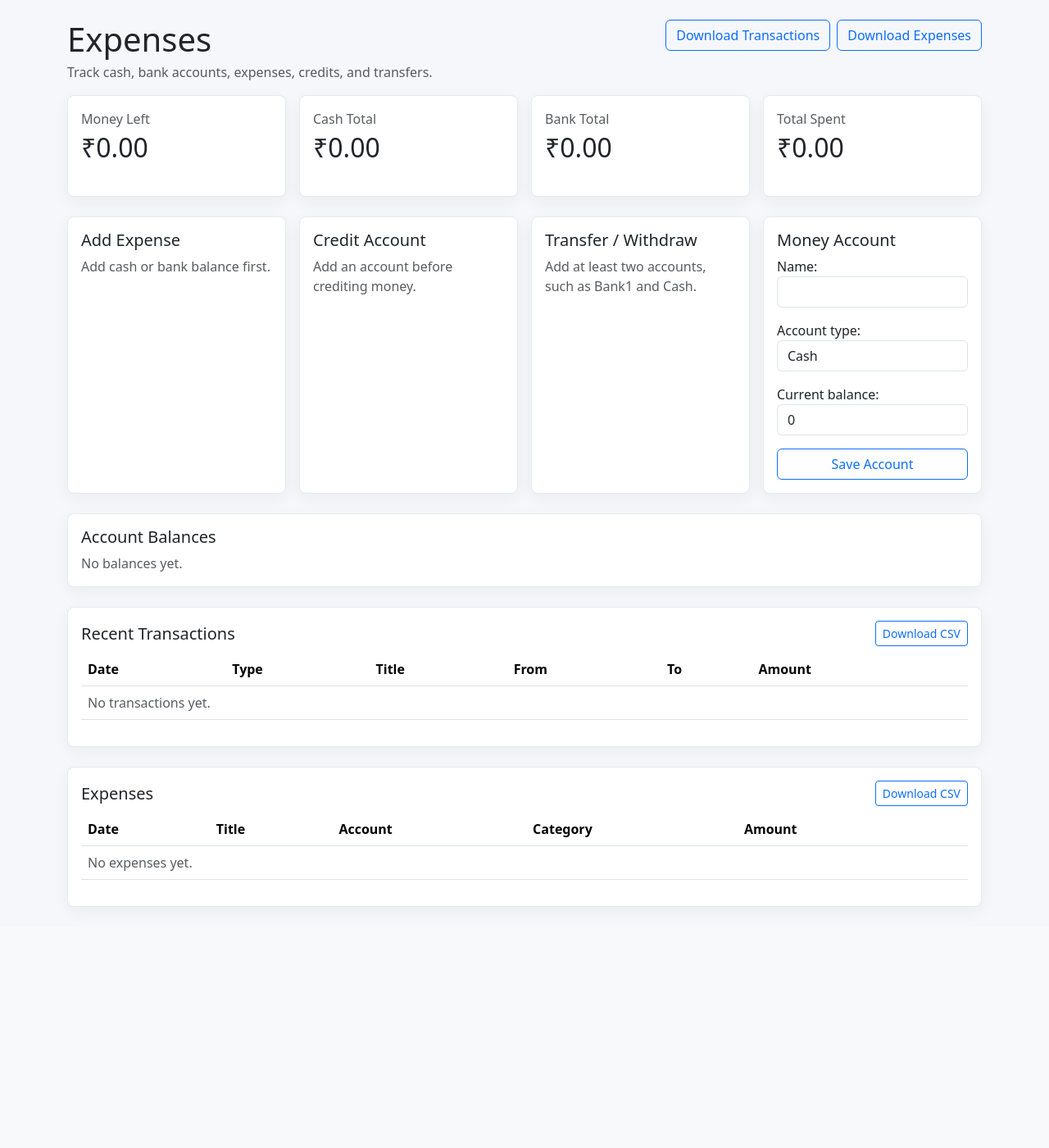
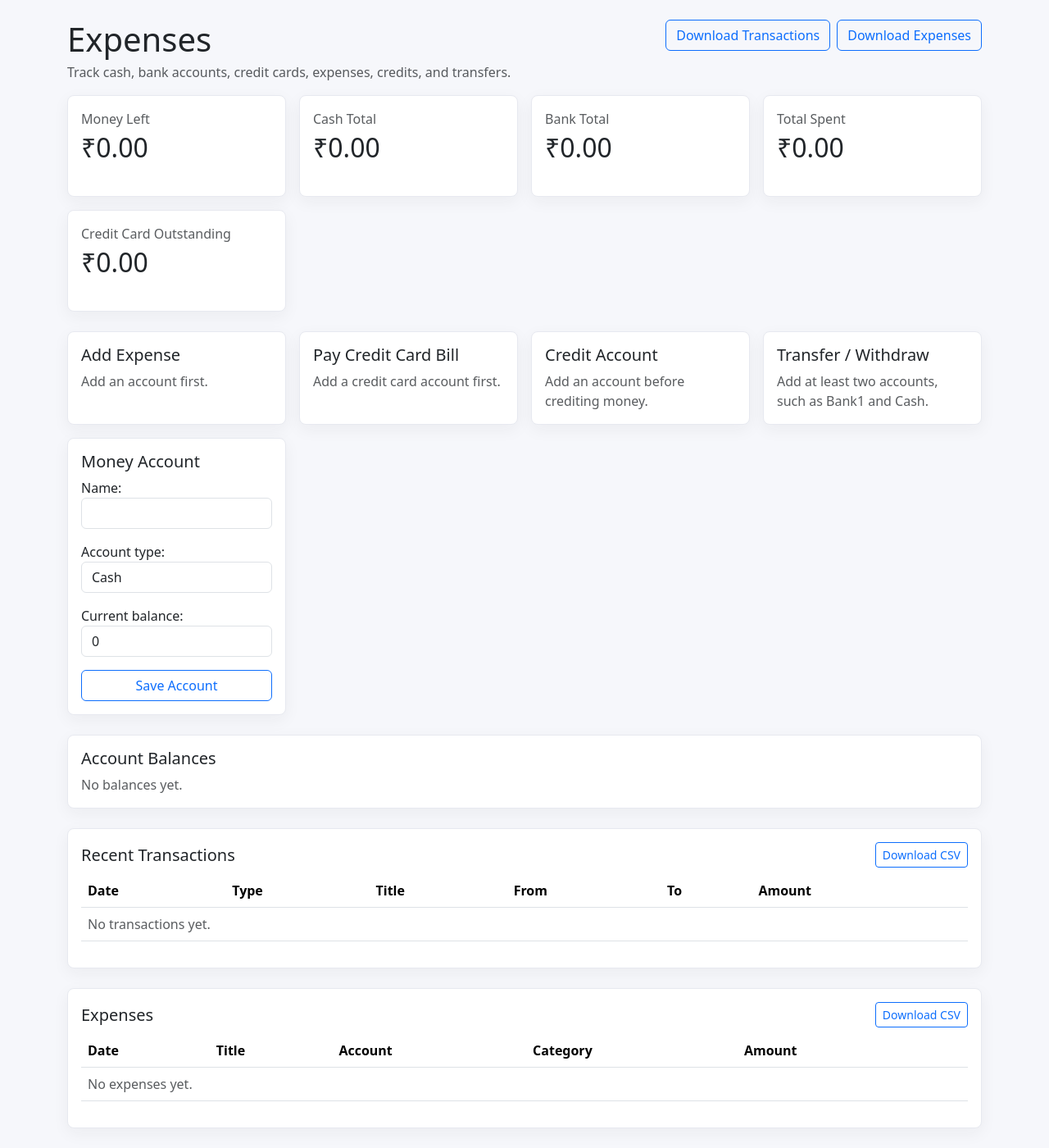
Before and after one commit to MandadiMahendharReddy/krishna_daily-life-os, a Django app: page /expenses/ in a window 1280 px wide. Shown: the part 56-1456 px from the top of the page at 82% size. Before the commit the page ends 1162 px from the top, so only its background shows below. Run offline with Django 5.2, Linux system fonts and the light colour scheme; the visitor is signed in with stand-in values (Sample User, id 1); data that the repository does not hold is empty.

Commit message:
Add credit card account management

```diff
--- a/lifeos/forms.py
+++ b/lifeos/forms.py
@@ -79,11 +79,17 @@
     def clean_name(self):
         return " ".join(self.cleaned_data["name"].split())
 
-    def clean_balance(self):
-        balance = self.cleaned_data["balance"]
-        if balance < 0:
-            raise forms.ValidationError("Balance cannot be negative.")
-        return balance
+    def clean(self):
+        cleaned_data = super().clean()
+        account_type = cleaned_data.get("account_type")
+        balance = cleaned_data.get("balance")
+        if (
+            account_type != MoneyAccount.ACCOUNT_CREDIT_CARD
+            and balance is not None
+            and balance < 0
+        ):
+            self.add_error("balance", "Cash and bank balances cannot be negative.")
+        return cleaned_data
 
 
 class AccountCreditForm(BootstrapFormMixin, forms.Form):
@@ -112,7 +118,10 @@
     def __init__(self, *args, user=None, **kwargs):
         super().__init__(*args, **kwargs)
         if user is not None:
-            self.fields["to_account"].queryset = MoneyAccount.objects.filter(user=user, active=True)
+            self.fields["to_account"].queryset = MoneyAccount.objects.filter(
+                user=user,
+                active=True,
+            ).exclude(account_type=MoneyAccount.ACCOUNT_CREDIT_CARD)
 
     def clean_amount(self):
         amount = self.cleaned_data["amount"]
@@ -132,7 +141,9 @@
     def __init__(self, *args, user=None, **kwargs):
         super().__init__(*args, **kwargs)
         if user is not None:
-            accounts = MoneyAccount.objects.filter(user=user, active=True)
+            accounts = MoneyAccount.objects.filter(user=user, active=True).exclude(
+                account_type=MoneyAccount.ACCOUNT_CREDIT_CARD
+            )
             self.fields["from_account"].queryset = accounts
             self.fields["to_account"].queryset = accounts
 
@@ -154,6 +165,54 @@
         return cleaned_data
 
 
+class CreditCardPaymentForm(BootstrapFormMixin, forms.Form):
+    credit_card = forms.ModelChoiceField(
+        queryset=MoneyAccount.objects.none(),
+        label="Credit card",
+    )
+    pay_from_account = forms.ModelChoiceField(
+        queryset=MoneyAccount.objects.none(),
+        label="Pay from account",
+    )
+    amount = forms.DecimalField(max_digits=12, decimal_places=2)
+    occurred_on = forms.DateField(widget=DateInput(), initial=timezone.localdate, label="Date")
+    notes = forms.CharField(widget=forms.Textarea(attrs={"rows": 2}), required=False)
+
+    def __init__(self, *args, user=None, **kwargs):
+        super().__init__(*args, **kwargs)
+        if user is not None:
+            active_accounts = MoneyAccount.objects.filter(user=user, active=True)
+            self.fields["credit_card"].queryset = active_accounts.filter(
+                account_type=MoneyAccount.ACCOUNT_CREDIT_CARD
+            )
+            self.fields["pay_from_account"].queryset = active_accounts.exclude(
+                account_type=MoneyAccount.ACCOUNT_CREDIT_CARD
+            )
+
+    def clean_amount(self):
+        amount = self.cleaned_data["amount"]
+        if amount <= 0:
+            raise forms.ValidationError("Amount must be greater than zero.")
+        return amount
+
+    def clean(self):
+        cleaned_data = super().clean()
+        credit_card = cleaned_data.get("credit_card")
+        pay_from_account = cleaned_data.get("pay_from_account")
+        amount = cleaned_data.get("amount")
+
+        if credit_card is not None and credit_card.account_type != MoneyAccount.ACCOUNT_CREDIT_CARD:
+            self.add_error("credit_card", "Choose a credit card account.")
+        if (
+            pay_from_account is not None
+            and pay_from_account.account_type == MoneyAccount.ACCOUNT_CREDIT_CARD
+        ):
+            self.add_error("pay_from_account", "Payment must come from cash or a bank account.")
+        if pay_from_account is not None and amount is not None and amount > pay_from_account.balance:
+            self.add_error("amount", "Amount is more than the selected account balance.")
+        return cleaned_data
+
+
 class TodoForm(BootstrapFormMixin, forms.ModelForm):
     class Meta:
         model = TodoItem
@@ -168,7 +227,7 @@
         if user is not None:
             queryset = MoneyAccount.objects.filter(user=user, active=True)
         self.fields["account"].queryset = queryset
-        self.fields["account"].empty_label = "Choose cash/bank account"
+        self.fields["account"].empty_label = "Choose an account"
         self.fields["account"].required = True
 
     class Meta:
@@ -187,7 +246,12 @@
         cleaned_data = super().clean()
         account = cleaned_data.get("account")
         amount = cleaned_data.get("amount")
-        if account is not None and amount is not None and amount > account.balance:
+        if (
+            account is not None
+            and account.account_type != MoneyAccount.ACCOUNT_CREDIT_CARD
+            and amount is not None
+            and amount > account.balance
+        ):
             self.add_error("amount", "Amount is more than the selected account balance.")
         return cleaned_data
 
--- a/lifeos/views.py
+++ b/lifeos/views.py
@@ -14,6 +14,7 @@
 from .forms import (
     AccountCreditForm,
     AccountTransferForm,
+    CreditCardPaymentForm,
     CreditCardForm,
     ExpenseForm,
     HabitForm,
@@ -202,6 +203,28 @@
     )
 
 
+def expense_transaction_total(user, start_date=None, end_date=None):
+    transactions = AccountTransaction.objects.filter(
+        user=user,
+        transaction_type=AccountTransaction.TYPE_EXPENSE,
+    )
+    if start_date is not None:
+        transactions = transactions.filter(occurred_on__gte=start_date)
+    if end_date is not None:
+        transactions = transactions.filter(occurred_on__lte=end_date)
+    return transactions.aggregate(total=Sum("amount"))["total"] or 0
+
+
+def credit_card_outstanding_for_user(user):
+    balances = MoneyAccount.objects.filter(
+        user=user,
+        active=True,
+        account_type=MoneyAccount.ACCOUNT_CREDIT_CARD,
+        balance__lt=0,
+    ).values_list("balance", flat=True)
+    return sum((-balance for balance in balances), 0)
+
+
 def register(request):
     if request.user.is_authenticated:
         return redirect("dashboard")
@@ -231,13 +254,12 @@
         "habit_score": habit_score,
         "habit_start_date": habit_settings.start_date,
         "habits_tracking_started": today >= habit_settings.start_date,
-        "total_money": money_accounts.aggregate(total=Sum("balance"))["total"] or 0,
+        "total_money": money_accounts.exclude(
+            account_type=MoneyAccount.ACCOUNT_CREDIT_CARD
+        ).aggregate(total=Sum("balance"))["total"] or 0,
         "open_todos": TodoItem.objects.filter(user=request.user, completed=False)[:5],
-        "monthly_expense": Expense.objects.filter(
-            user=request.user,
-            spent_on__gte=month_start,
-            spent_on__lte=today,
-        ).aggregate(total=Sum("amount"))["total"] or 0,
+        "monthly_expense": expense_transaction_total(request.user, month_start, today),
+        "credit_card_outstanding": credit_card_outstanding_for_user(request.user),
         "study_minutes_today": StudySession.objects.filter(
             user=request.user,
             studied_on=today,
@@ -421,6 +443,7 @@
     account_form = MoneyAccountForm()
     credit_form = AccountCreditForm(user=request.user)
     transfer_form = AccountTransferForm(user=request.user)
+    credit_card_payment_form = CreditCardPaymentForm(user=request.user)
 
     if request.method == "POST":
         action = request.POST.get("action", "add_expense")
@@ -490,6 +513,56 @@
                 if transfer_saved:
                     messages.success(request, "Transfer saved and account balances updated.")
                     return redirect("expenses")
+        elif action == "pay_credit_card":
+            credit_card_payment_form = CreditCardPaymentForm(request.POST, user=request.user)
+            if credit_card_payment_form.is_valid():
+                amount = credit_card_payment_form.cleaned_data["amount"]
+                payment_saved = False
+                with transaction.atomic():
+                    pay_from_account = MoneyAccount.objects.select_for_update().get(
+                        pk=credit_card_payment_form.cleaned_data["pay_from_account"].pk,
+                        user=request.user,
+                        active=True,
+                    )
+                    credit_card = MoneyAccount.objects.select_for_update().get(
+                        pk=credit_card_payment_form.cleaned_data["credit_card"].pk,
+                        user=request.user,
+                        active=True,
+                    )
+                    if pay_from_account.account_type == MoneyAccount.ACCOUNT_CREDIT_CARD:
+                        credit_card_payment_form.add_error(
+                            "pay_from_account",
+                            "Payment must come from cash or a bank account.",
+                        )
+                    elif credit_card.account_type != MoneyAccount.ACCOUNT_CREDIT_CARD:
+                        credit_card_payment_form.add_error(
+                            "credit_card",
+                            "Choose a credit card account.",
+                        )
+                    elif amount > pay_from_account.balance:
+                        credit_card_payment_form.add_error(
+                            "amount",
+                            "Amount is more than the selected account balance.",
+                        )
+                    else:
+                        pay_from_account.balance -= amount
+                        credit_card.balance += amount
+                        pay_from_account.save(update_fields=["balance", "updated_at"])
+                        credit_card.save(update_fields=["balance", "updated_at"])
+                        AccountTransaction.objects.create(
+                            user=request.user,
+                            transaction_type=AccountTransaction.TYPE_CREDIT_CARD_PAYMENT,
+                            title="Credit Card Payment",
+                            amount=amount,
+                            from_account=pay_from_account,
+                            to_account=credit_card,
+                            occurred_on=credit_card_payment_form.cleaned_data["occurred_on"],
+                            notes=credit_card_payment_form.cleaned_data["notes"],
+                        )
+                        payment_saved = True
+                if payment_saved:
+                    messages.success(request, "Credit card bill paid and balances updated.")
+                    return redirect("expenses")
         elif action == "add_expense":
             form = ExpenseForm(request.POST, user=request.user)
             if form.is_valid():
@@ -501,7 +574,10 @@
                         pk=expense.account.pk,
                         user=request.user,
                     )
-                    if expense.amount > expense.account.balance:
+                    if (
+                        expense.account.account_type != MoneyAccount.ACCOUNT_CREDIT_CARD
+                        and expense.amount > expense.account.balance
+                    ):
                         form.add_error("amount", "Amount is more than the selected account balance.")
                     else:
                         expense.save()
@@ -521,8 +597,15 @@
         "from_account",
         "to_account",
     )[:50]
-    total = items.aggregate(total=Sum("amount"))["total"] or 0
-    total_money = sum((account.balance for account in money_accounts), 0)
+    total = expense_transaction_total(request.user)
+    total_money = sum(
+        (
+            account.balance
+            for account in money_accounts
+            if account.account_type != MoneyAccount.ACCOUNT_CREDIT_CARD
+        ),
+        0,
+    )
     cash_balance = sum(
         (account.balance for account in money_accounts if account.account_type == MoneyAccount.ACCOUNT_CASH),
         0,
@@ -539,6 +622,7 @@
             "account_form": account_form,
             "credit_form": credit_form,
             "transfer_form": transfer_form,
+            "credit_card_payment_form": credit_card_payment_form,
             "items": items,
             "money_accounts": money_accounts,
             "account_transactions": account_transactions,
@@ -546,6 +630,17 @@
             "total_money": total_money,
             "cash_balance": cash_balance,
             "bank_balance": bank_balance,
+            "credit_card_outstanding": credit_card_outstanding_for_user(request.user),
+            "credit_card_accounts": [
+                account
+                for account in money_accounts
+                if account.account_type == MoneyAccount.ACCOUNT_CREDIT_CARD
+            ],
+            "payment_source_accounts": [
+                account
+                for account in money_accounts
+                if account.account_type != MoneyAccount.ACCOUNT_CREDIT_CARD
+            ],
         },
     )
 
@@ -744,7 +839,7 @@
         {
             "habit_rows": habit_rows,
             "habit_start_date": habit_settings.start_date,
-            "monthly_expense": monthly_expenses.aggregate(total=Sum("amount"))["total"] or 0,
+            "monthly_expense": expense_transaction_total(request.user, month_start, today),
             "expense_account_rows": expense_account_rows,
             "money_accounts": money_accounts,
             "study_rows": study_rows,
--- a/templates/lifeos/dashboard.html
+++ b/templates/lifeos/dashboard.html
@@ -14,6 +14,7 @@
   <div class="col-6 col-lg-3"><div class="card app-card metric-card"><div class="card-body"><p class="text-muted mb-1">Open To-Dos</p><h2>{{ open_todos|length }}</h2></div></div></div>
   <div class="col-6 col-lg-3"><div class="card app-card metric-card"><div class="card-body"><p class="text-muted mb-1">Monthly Expense</p><h2>₹{{ monthly_expense|floatformat:2 }}</h2></div></div></div>
   <div class="col-6 col-lg-3"><div class="card app-card metric-card"><div class="card-body"><p class="text-muted mb-1">Money Left</p><h2>₹{{ total_money|floatformat:2 }}</h2></div></div></div>
+  <div class="col-6 col-lg-3"><div class="card app-card metric-card"><div class="card-body"><p class="text-muted mb-1">Credit Card Outstanding</p><h2>₹{{ credit_card_outstanding|floatformat:2 }}</h2></div></div></div>
   <div class="col-6 col-lg-3"><div class="card app-card metric-card"><div class="card-body"><p class="text-muted mb-1">Study Today</p><h2>{{ study_minutes_today }}m</h2></div></div></div>
 </div>
 
--- a/templates/lifeos/expenses.html
+++ b/templates/lifeos/expenses.html
@@ -4,7 +4,7 @@
 <div class="d-flex flex-column flex-lg-row justify-content-between gap-3 mb-3">
   <div>
     <h1 class="mb-1">Expenses</h1>
-    <p class="text-muted mb-0">Track cash, bank accounts, expenses, credits, and transfers.</p>
+    <p class="text-muted mb-0">Track cash, bank accounts, credit cards, expenses, credits, and transfers.</p>
   </div>
   <div class="d-flex flex-wrap gap-2 align-self-lg-start">
     <a class="btn btn-outline-primary" href="{% url 'export_transactions_csv' %}">Download Transactions</a>
@@ -45,6 +45,14 @@
       </div>
     </div>
   </div>
+  <div class="col-6 col-lg-3">
+    <div class="card app-card metric-card">
+      <div class="card-body">
+        <p class="text-muted mb-1">Credit Card Outstanding</p>
+        <h2>₹{{ credit_card_outstanding|floatformat:2 }}</h2>
+      </div>
+    </div>
+  </div>
 </div>
 
 <div class="row g-3 mb-4">
@@ -60,7 +68,26 @@
             <button class="btn btn-primary w-100" type="submit">Save Expense</button>
           </form>
         {% else %}
-          <p class="text-muted mb-0">Add cash or bank balance first.</p>
+          <p class="text-muted mb-0">Add an account first.</p>
+        {% endif %}
+      </div>
+    </div>
+  </div>
+  <div class="col-lg-3">
+    <div class="card app-card h-100">
+      <div class="card-body">
+        <h2 class="h5">Pay Credit Card Bill</h2>
+        {% if credit_card_accounts and payment_source_accounts %}
+          <form method="post">
+            {% csrf_token %}
+            <input type="hidden" name="action" value="pay_credit_card">
+            {{ credit_card_payment_form.as_p }}
+            <button class="btn btn-outline-primary w-100" type="submit">Pay Bill</button>
+          </form>
+        {% elif not credit_card_accounts %}
+          <p class="text-muted mb-0">Add a credit card account first.</p>
+        {% else %}
+          <p class="text-muted mb-0">Add cash or a bank account to pay the bill.</p>
         {% endif %}
       </div>
     </div>
@@ -69,7 +96,7 @@
     <div class="card app-card h-100">
       <div class="card-body">
         <h2 class="h5">Credit Account</h2>
-        {% if money_accounts %}
+        {% if payment_source_accounts %}
           <form method="post">
             {% csrf_token %}
             <input type="hidden" name="action" value="credit_account">
@@ -86,7 +113,7 @@
     <div class="card app-card h-100">
       <div class="card-body">
         <h2 class="h5">Transfer / Withdraw</h2>
-        {% if money_accounts|length > 1 %}
+        {% if payment_source_accounts|length > 1 %}
           <form method="post">
             {% csrf_token %}
             <input type="hidden" name="action" value="transfer_account">
@@ -126,7 +153,17 @@
               <small class="text-muted">{{ account.get_account_type_display }}</small>
             </div>
             <div class="text-end">
-              <strong class="d-block">₹{{ account.balance|floatformat:2 }}</strong>
+              {% if account.account_type == "credit_card" %}
+                {% if account.balance < 0 %}
+                  <strong class="d-block text-danger">Outstanding ₹{{ account.credit_card_display_amount|floatformat:2 }}</strong>
+                {% elif account.balance > 0 %}
+                  <strong class="d-block text-success">Extra Payment ₹{{ account.credit_card_display_amount|floatformat:2 }}</strong>
+                {% else %}
+                  <strong class="d-block text-success">Paid</strong>
+                {% endif %}
+              {% else %}
+                <strong class="d-block">₹{{ account.balance|floatformat:2 }}</strong>
+              {% endif %}
               <div class="d-flex gap-2 justify-content-end mt-1">
                 <a class="btn btn-sm btn-outline-secondary" href="{% url 'export_account_transactions_csv' account.pk %}">CSV</a>
                 <form method="post" action="{% url 'remove_money_account' account.pk %}">
```
Also changed, not shown: lifeos/models.py (+18 -0 lines), lifeos/tests.py (+270 -1 lines), lifeos/migrations/0009_alter_accounttransaction_transaction_type_and_more.py (added).
